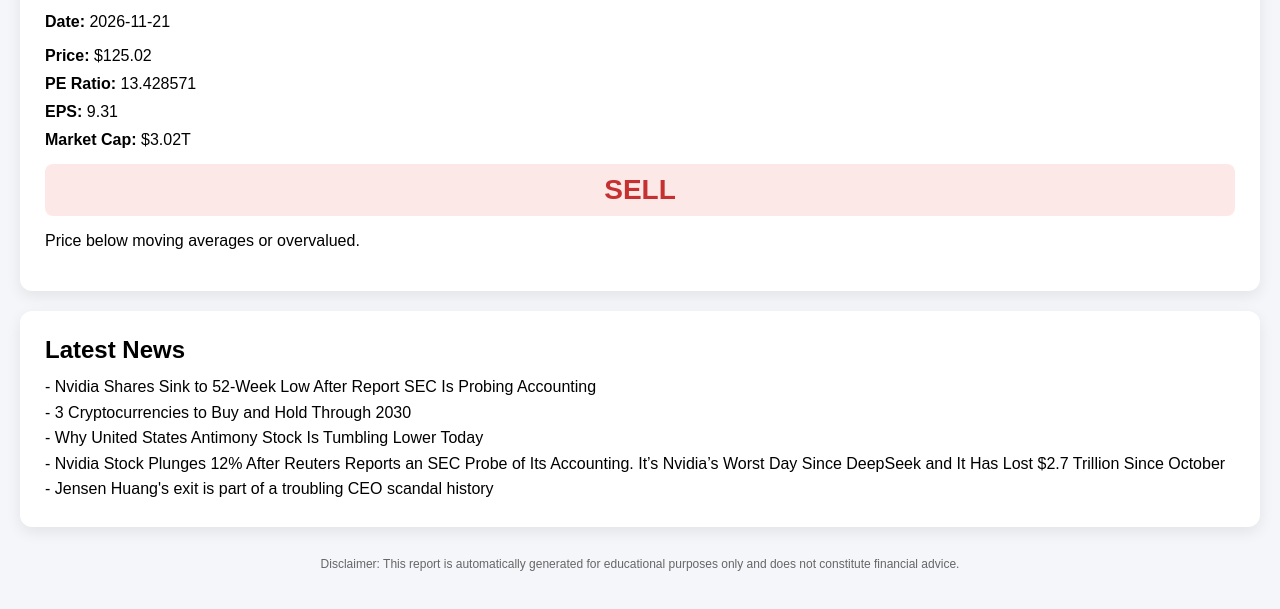
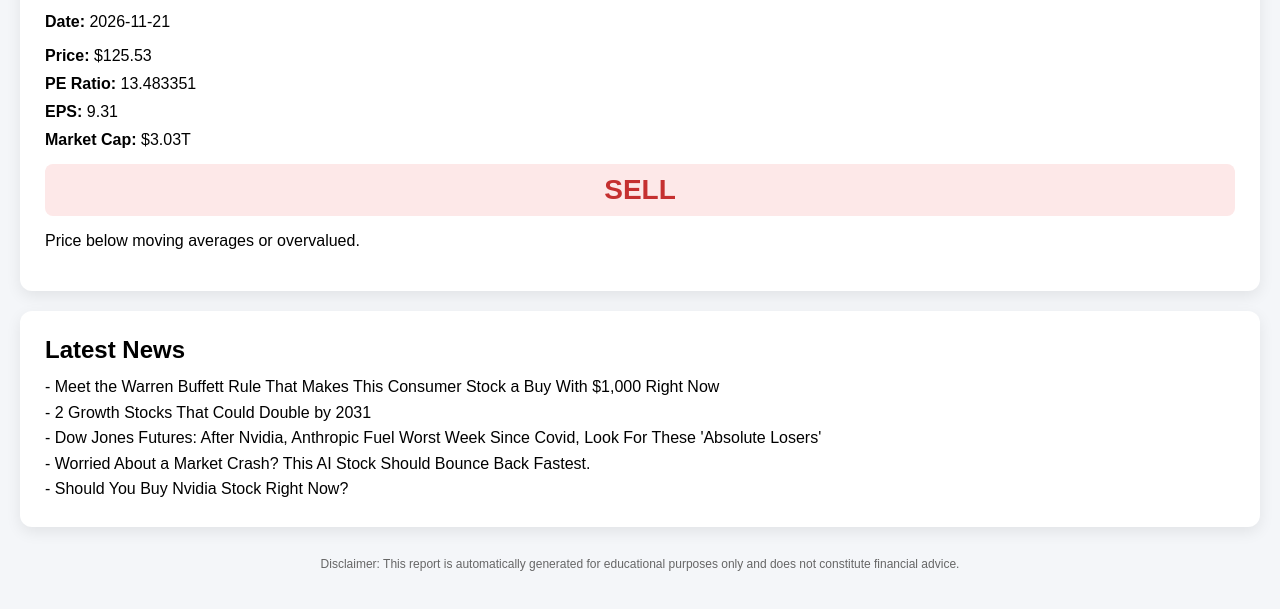
Before and after one commit to peggytao/nvda-daily-report, a plain HTML site: page index.html in a window 1280 px wide. Shown: the part 85-694 px from the top of the page. Drawn offline with Linux system fonts and the light colour scheme.

Commit message:
Daily NVDA update

```diff
--- a/index.html
+++ b/index.html
@@ -23,22 +23,22 @@ h1, h2 { margin:0 0 10px 0; }
 
 <div class="card">
 <h1>NVDA Daily Stock Report</h1>
-<p><strong>Date:</strong> <span id="report-date">2026-11-20</span></p>
-<div class="metric"><strong>Price:</strong> $125.02</div>
-<div class="metric"><strong>PE Ratio:</strong> 13.428571</div>
+<p><strong>Date:</strong> <span id="report-date">2026-11-21</span></p>
+<div class="metric"><strong>Price:</strong> $125.53</div>
+<div class="metric"><strong>PE Ratio:</strong> 13.483351</div>
 <div class="metric"><strong>EPS:</strong> 9.31</div>
-<div class="metric"><strong>Market Cap:</strong> $3.02T</div>
+<div class="metric"><strong>Market Cap:</strong> $3.03T</div>
 <div class="recommendation sell">SELL</div>
 <p>Price below moving averages or overvalued.</p>
 </div>
 
 <div class="card">
 <h2>Latest News</h2>
-<div class="analysis-text">- Nvidia Shares Sink to 52-Week Low After Report SEC Is Probing Accounting
-- 3 Cryptocurrencies to Buy and Hold Through 2030
-- Why United States Antimony Stock Is Tumbling Lower Today
-- Nvidia Stock Plunges 12% After Reuters Reports an SEC Probe of Its Accounting. It’s Nvidia’s Worst Day Since DeepSeek and It Has Lost $2.7 Trillion Since October
-- Jensen Huang's exit is part of a troubling CEO scandal history</div>
+<div class="analysis-text">- Meet the Warren Buffett Rule That Makes This Consumer Stock a Buy With $1,000 Right Now
+- 2 Growth Stocks That Could Double by 2031
+- Dow Jones Futures: After Nvidia, Anthropic Fuel Worst Week Since Covid, Look For These 'Absolute Losers'
+- Worried About a Market Crash? This AI Stock Should Bounce Back Fastest.
+- Should You Buy Nvidia Stock Right Now?</div>
 </div>
 
 <div class="footer">
```
Also changed, not shown: report/index.html (+9 -9 lines).
